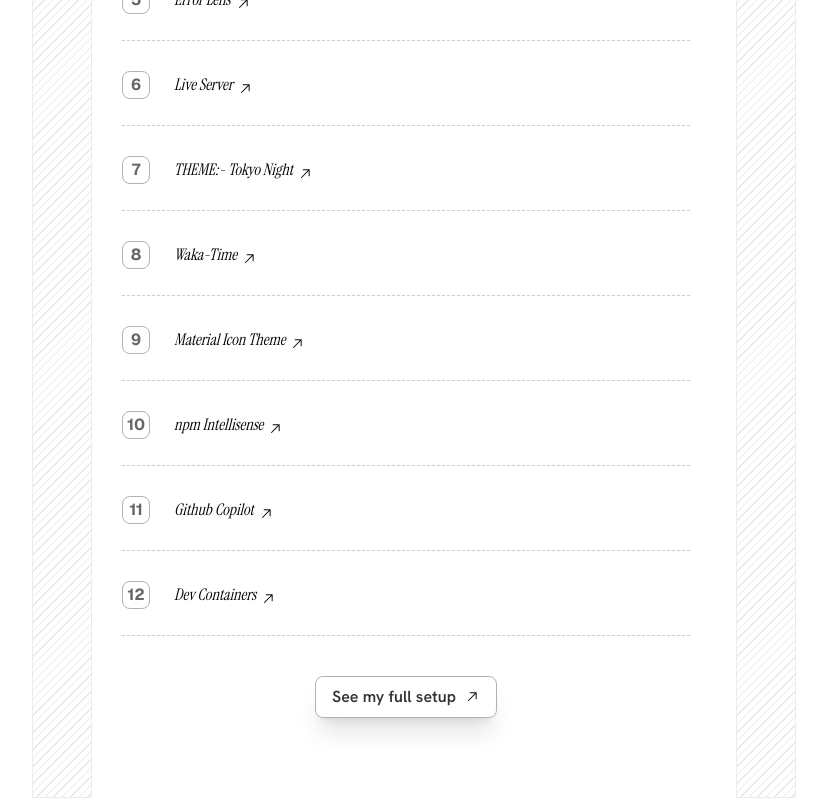
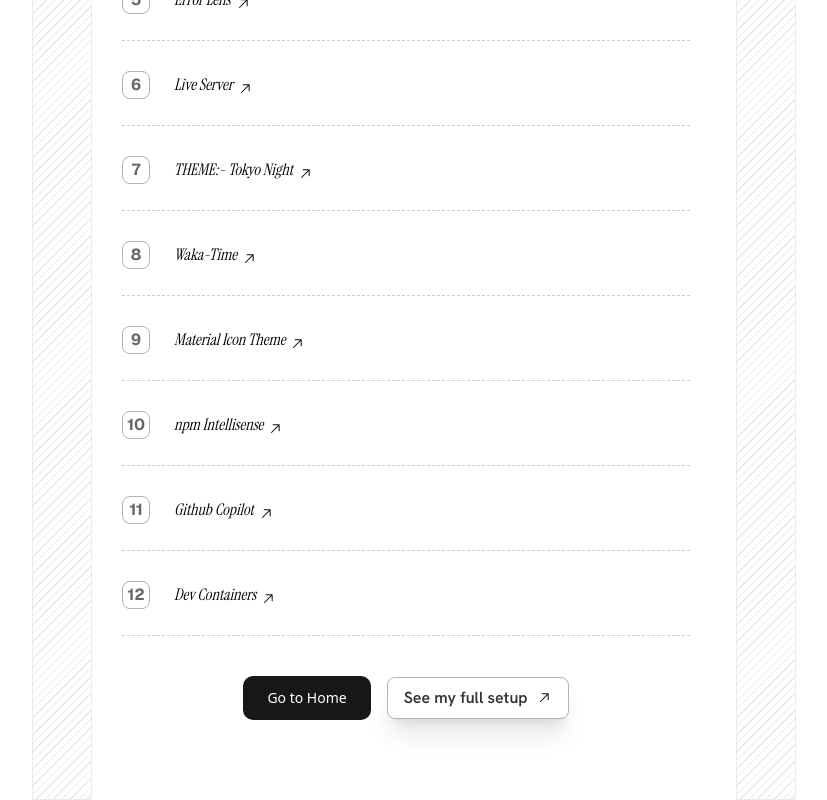
Before and after one commit to tanishtirpathi/V2-Portfolio, a Next.js app: page /VScode in a window 1280 px wide. Shown: the part 989-1789 px from the top of the page, without its empty margins (234-1061 px from the left). Built offline with nearby package versions, Linux system fonts and the light colour scheme.

Commit message:
added: buttons

```diff
--- a/src/app/(main)/VScode/page.tsx
+++ b/src/app/(main)/VScode/page.tsx
@@ -4,6 +4,7 @@ import SectionBorder from "@/components/layout/Seprators";
 import Image from "next/image";
 import { GoArrowUpRight } from "react-icons/go";
 import Link from "next/link";
+import { CoolButton } from "@/components/layout/CoolButton";
 export default function Home() {
     return (
         <div className="max-w-3xl mx-auto px-4 py-20 relative ">
@@ -48,16 +49,20 @@ export default function Home() {
                     ))}
                 </div>
             </section>
-          <div className="items-center flex flex-col justify-center mt-10 group">
-            <Link href="/setup"
-                className="flex justify-center
+            <div className="items-center flex gap-4 justify-center mt-10 ">
+                <CoolButton href="/">
+                    Go to Home
+                </CoolButton>
+
+                <Link href="/setup"
+                    className="flex justify-center group
                 border border-black/30 dark:border-white/80
                 rounded-md px-4 py-2 shadow-xl
                 items-center gap-2 ">
-                <span className="text-black/80 dark:text-white/80 font-main font-semibold group-hover:text-black
+                    <span className="text-black/80 dark:text-white/80 font-main font-semibold group-hover:text-black
                  group-hover:underline transition-all duration-300">See my full setup</span>
-                <span className="group-hover:-translate-y-2 group-hover:translate-x-2 transition-all duration-300 "> <GoArrowUpRight /></span>
-            </Link></div>
+                    <span className="group-hover:-translate-y-2 group-hover:translate-x-2 transition-all duration-300 "> <GoArrowUpRight /></span>
+                </Link></div>
         </div>
     );
 }
--- a/src/app/(main)/movies/page.tsx
+++ b/src/app/(main)/movies/page.tsx
@@ -1,6 +1,7 @@
 import { moviesData } from "@/features/components/movies/MoviesData"
 import { MovieCard } from "@/features/components/movies/movieCard"
 import DiagonalPattern from "@/features/components/LRBorder/Lrborder"
+import { CoolButton } from "@/components/layout/CoolButton"
 
 export default function Home() {
   return (
@@ -24,6 +25,12 @@ export default function Home() {
           <MovieCard key={movie.id} movie={movie} />
         ))}
       </div>
+
+      <div className="mt-10 justify-center flex">
+        <CoolButton variant="outline" href="/">
+          Go to Home
+        </CoolButton>
+      </div>
     </div>
 
   )
--- a/src/app/(main)/projects/page.tsx
+++ b/src/app/(main)/projects/page.tsx
@@ -1,3 +1,4 @@
+import { CoolButton } from "@/components/layout/CoolButton";
 import DiagonalPattern from "@/features/components/LRBorder/Lrborder";
 import { ProjectCard } from "@/features/components/Projects/projectCard";
 export default function Home() {
@@ -10,6 +11,12 @@ export default function Home() {
           some projects are meant to flex      </p>
       </div>
       <ProjectCard />
+
+      <div className="mt-10 justify-center flex">
+              <CoolButton variant="outline" href="/">
+                Go to Home
+              </CoolButton>
+            </div>
     </div>
   );
 }
--- a/src/app/(main)/setup/page.tsx
+++ b/src/app/(main)/setup/page.tsx
@@ -4,6 +4,7 @@ import SectionBorder from "@/components/layout/Seprators";
 import Image from "next/image";
 import { GoArrowUpRight } from "react-icons/go";
 import Link from "next/link";
+import { CoolButton } from "@/components/layout/CoolButton";
 export default function Home() {
     return (
         <div className="max-w-3xl mx-auto px-4 py-20 relative ">
@@ -82,16 +83,23 @@ export default function Home() {
                     ))}
                 </div>
             </section>
-            <div className="items-center flex flex-col justify-center mt-10 group">
+            <div className="items-center flex  justify-center mt-10  gap-4" >
+                <div className=" justify-center flex">
+                    <CoolButton href="/">
+                        Go to Home
+                    </CoolButton>
+                </div>
                 <Link href="/VScode"
-                    className="flex justify-center
+                    className="flex justify-center group
                 border border-black/30 dark:border-white/80
                 rounded-md px-4 py-2 shadow-xl
                 items-center gap-2 ">
                     <span className="text-black/80 dark:text-white/80 font-main font-semibold group-hover:text-black
                  group-hover:underline transition-all duration-300">VS-code Setup</span>
                     <span className="group-hover:-translate-y-2 group-hover:translate-x-2 transition-all duration-300 "> <GoArrowUpRight /></span>
-                </Link></div>
+                </Link>
+            </div>
+
         </div>
     );
 }
--- a/src/components/layout/coolButton.tsx
+++ b/src/components/layout/coolButton.tsx
@@ -1,21 +1,27 @@
 "use client";
 
-import { ButtonHTMLAttributes, FC } from "react";
+import { ButtonHTMLAttributes, AnchorHTMLAttributes, FC } from "react";
+import Link from "next/link";
 import clsx from "clsx";
 
-interface CoolButtonProps extends ButtonHTMLAttributes<HTMLButtonElement> {
+type CoolButtonProps =
+  | ({
+      href: string;
       variant?: "solid" | "outline";
-}
+    } & AnchorHTMLAttributes<HTMLAnchorElement>)
+  | ({
+      href?: undefined;
+      variant?: "solid" | "outline";
+    } & ButtonHTMLAttributes<HTMLButtonElement>);
 
 export const CoolButton: FC<CoolButtonProps> = ({
   children,
   className,
   variant = "solid",
+  href,
   ...props
 }) => {
-  return (
-    <button
-      className={clsx(
+  const baseStyles = clsx(
     "px-6 py-3 rounded-lg text-sm font-medium transition-all duration-300",
     "active:scale-95",
     "focus:outline-none focus:ring-2 focus:ring-offset-2",
@@ -38,9 +44,18 @@ export const CoolButton: FC<CoolButtonProps> = ({
     `,
 
     className
-      )}
-      {...props}
-    >
+  );
+
+  if (href) {
+    return (
+      <Link href={href} className={baseStyles} {...props}>
+        {children}
+      </Link>
+    );
+  }
+
+  return (
+    <button className={baseStyles} {...props}>
       {children}
     </button>
   );
```
Lines whose indentation alone changed are shown as unchanged.
